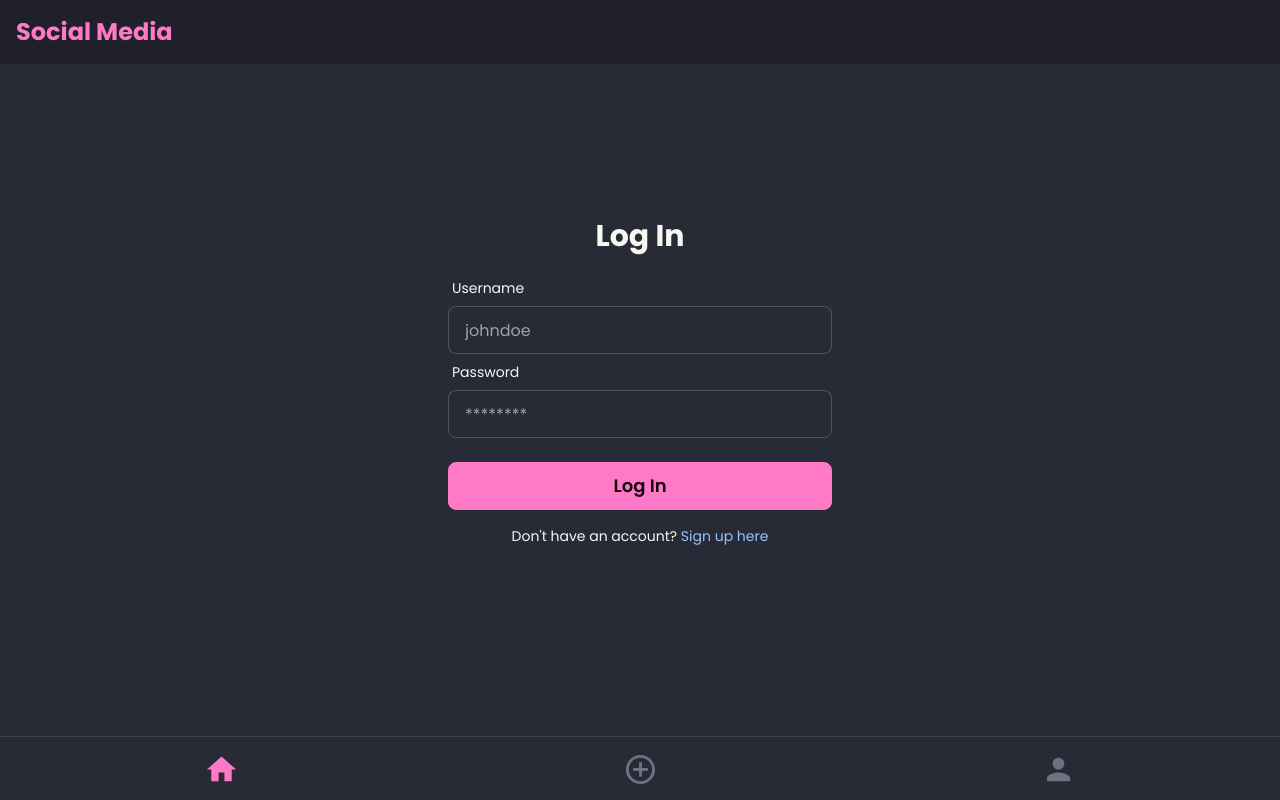
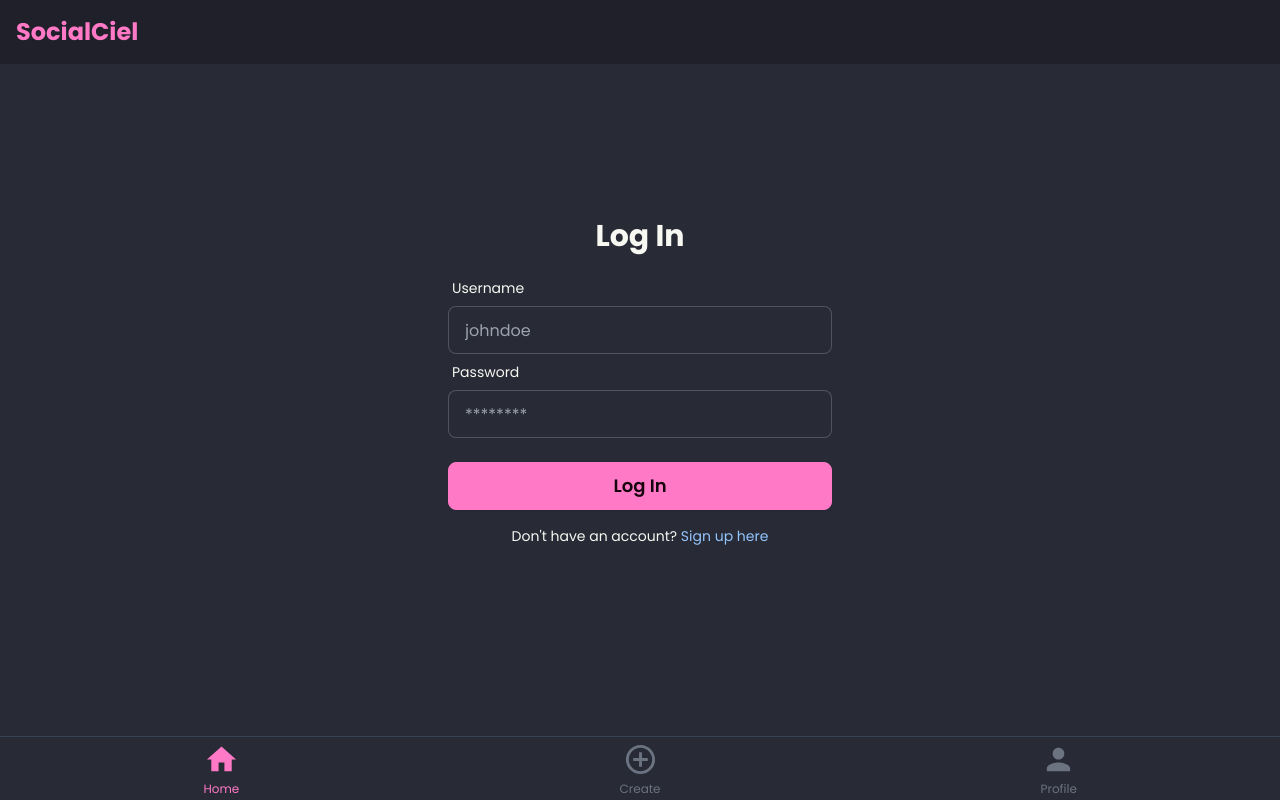
Before and after one commit to aarushkx/social-media, a React (Vite) app in the folder frontend/: page /login in a window 1280 px wide. Built offline with nearby package versions, Linux system fonts and the light colour scheme.

Commit message:
Add navigation

```diff
--- a/frontend/src/App.jsx
+++ b/frontend/src/App.jsx
@@ -2,7 +2,6 @@ import React, { useEffect, useState } from "react";
 import { useDispatch } from "react-redux";
 import { BottomNavbar } from "./components/index.js";
 import { Outlet } from "react-router-dom";
-
 
 function App() {
     const [loading, setLoading] = useState(true);
@@ -14,10 +13,10 @@ function App() {
 
     return !loading ? (
         <>
-            <BottomNavbar />
             <main>
                 <Outlet />
             </main>
+            <BottomNavbar />
         </>
     ) : (
         <>
--- a/frontend/src/components/BottomNavbar.jsx
+++ b/frontend/src/components/BottomNavbar.jsx
@@ -2,38 +2,65 @@ import React, { useState } from "react";
 import HomeIcon from "@mui/icons-material/Home";
 import AddCircleOutlineIcon from "@mui/icons-material/AddCircleOutline";
 import PersonIcon from "@mui/icons-material/Person";
+import { useNavigate } from "react-router-dom";
+import { useSelector } from "react-redux";
 
 function BottomNavbar() {
-    const [activeButton, setActiveButton] = useState(0);
+    // const authStatus = useSelector((state) => state.auth.status);
+    const authStatus = true;
+    const navigate = useNavigate();
+    const [activeButton, setActiveButton] = useState("home");
+
+    const items = [
+        {
+            name: "Home",
+            value: "home",
+            url: "/",
+            isActive: authStatus,
+            icon: <HomeIcon fontSize="large" />,
+        },
+        {
+            name: "Create",
+            value: "create",
+            url: "/create-post",
+            isActive: authStatus,
+            icon: <AddCircleOutlineIcon fontSize="large" />,
+        },
+        {
+            name: "Profile",
+            value: "profile",
+            url: "/profile",
+            isActive: authStatus,
+            icon: <PersonIcon fontSize="large" />,
+        },
+    ];
 
     return (
-        <div className="btm-nav flex justify-between items-center p-3 border-t border-gray-700">
-            <button
-                onClick={() => setActiveButton(0)}
-                className={`flex flex-col items-center ${
-                    activeButton === 0 ? "text-primary" : "text-gray-500"
+        // <div className="btm-nav bg-base-100 border-t border-gray-700 flex justify-between items-center p-3 z-50 fixed bottom-0 left-0 right-0">
+        <div
+            className={`btm-nav bg-base-100 flex justify-between items-center p-3 z-50 fixed bottom-0 left-0 right-0 ${
+                authStatus ? "border-t border-gray-700" : ""
             }`}
         >
-                <HomeIcon fontSize="large" />
-            </button>
-
+            {items.map((item, index) =>
+                item.isActive ? (
                     <button
-                onClick={() => setActiveButton(1)}
+                        key={index}
+                        onClick={() => {
+                            setActiveButton(item.value);
+                            navigate(item.url);
+                        }}
                         className={`flex flex-col items-center ${
-                    activeButton === 1 ? "text-primary" : "text-gray-500"
+                            activeButton === item.value
+                                ? "text-primary"
+                                : "text-gray-500"
                         }`}
                     >
-                <AddCircleOutlineIcon fontSize="large" />
+                        {item.icon}
+                        <span className="text-xs">{item.name}</span>
                     </button>
-
-            <button
-                onClick={() => setActiveButton(2)}
-                className={`flex flex-col items-center ${
-                    activeButton === 2 ? "text-primary" : "text-gray-500"
-                }`}
-            >
-                <PersonIcon fontSize="large" />
-            </button>
+                ) : null
+            )}
         </div>
     );
 }
--- a/frontend/src/components/Form/LoginForm.jsx
+++ b/frontend/src/components/Form/LoginForm.jsx
@@ -1,11 +1,20 @@
 import React from "react";
+import { Link } from "react-router-dom";
+import { useNavigate } from "react-router-dom";
 
 function LoginForm() {
+    const navigate = useNavigate();
+
+    const handleSubmit = (e) => {
+        e.preventDefault();
+        navigate("/");
+    };
+
     return (
         <div className="flex-grow flex justify-center items-center">
             <div className="w-full max-w-md p-8 space-y-4">
                 <h2 className="text-3xl font-bold text-center">Log In</h2>
-                <form>
+                <form onSubmit={handleSubmit}>
                     <div className="form-control">
                         <label className="label">
                             <span className="label-text">Username</span>
@@ -27,16 +36,22 @@ function LoginForm() {
                         />
                     </div>
                     <div className="form-control mt-6">
-                        <button className="btn btn-primary w-full text-lg">
+                        <button
+                            className="btn btn-primary w-full text-lg"
+                            type="submit"
+                        >
                             Log In
                         </button>
                     </div>
                 </form>
                 <p className="text-center text-sm">
                     Don't have an account?{" "}
-                    <a href="#" className="text-blue-300">
+                    <Link
+                        className="cursor-pointer text-blue-300 hover:underline"
+                        onClick={() => navigate("/signup")}
+                    >
                         Sign up here
-                    </a>
+                    </Link>
                 </p>
             </div>
         </div>
--- a/frontend/src/components/Form/SignUpForm.jsx
+++ b/frontend/src/components/Form/SignUpForm.jsx
@@ -1,11 +1,19 @@
 import React from "react";
+import { Link, useNavigate } from "react-router-dom";
 
 function SignUpForm() {
+    const navigate = useNavigate();
+
+    const handleSubmit = (e) => {
+        e.preventDefault();
+        navigate("/");
+    };
+
     return (
         <div className="flex-grow flex justify-center items-center">
             <div className="w-full max-w-md p-8 space-y-4">
                 <h2 className="text-3xl font-bold text-center">Sign Up</h2>
-                <form>
+                <form onSubmit={handleSubmit}>
                     <div className="form-control">
                         <label className="label">
                             <span className="label-text">Name</span>
@@ -47,16 +55,22 @@ function SignUpForm() {
                         />
                     </div>
                     <div className="form-control mt-6">
-                        <button className="btn btn-primary w-full text-lg">
+                        <button
+                            className="btn btn-primary w-full text-lg"
+                            type="submit"
+                        >
                             Sign Up
                         </button>
                     </div>
                 </form>
                 <p className="text-center text-sm">
                     Already have an account?{" "}
-                    <a href="#" className="text-blue-300">
+                    <Link
+                        className="cursor-pointer text-blue-300 hover:underline"
+                        onClick={() => navigate("/login")}
+                    >
                         Log in here
-                    </a>
+                    </Link>
                 </p>
             </div>
         </div>
--- a/frontend/src/components/Header/Logo.jsx
+++ b/frontend/src/components/Header/Logo.jsx
@@ -1,7 +1,7 @@
 import React from "react";
 
 function Logo() {
-    return <h1 className="text-2xl font-bold text-primary">Social Media</h1>;
+    return <h1 className="text-2xl font-bold text-primary">SocialCiel</h1>;
 }
 
 export default Logo;
--- a/frontend/src/main.jsx
+++ b/frontend/src/main.jsx
@@ -43,7 +43,7 @@ const router = createBrowserRouter([
             {
                 path: "/create-post",
                 element: (
-                    <Protected isAuthenticated>
+                    <Protected isAuthenticated={false}>
                         <CreatePost />
                     </Protected>
                 ),
@@ -51,7 +51,7 @@ const router = createBrowserRouter([
             {
                 path: "/",
                 element: (
-                    <Protected isAuthenticated>
+                    <Protected isAuthenticated={false}>
                         <Home />
                     </Protected>
                 ),
@@ -59,7 +59,7 @@ const router = createBrowserRouter([
             {
                 path: "/profile",
                 element: (
-                    <Protected isAuthenticated>
+                    <Protected isAuthenticated={false}>
                         <Profile />
                     </Protected>
                 ),
--- a/frontend/src/pages/Home.jsx
+++ b/frontend/src/pages/Home.jsx
@@ -1,4 +1,4 @@
-import React, { useState, useEffect } from "react";
+import React, { useState } from "react";
 import { Header, Post } from "../components/index.js";
 
 function Home() {
@@ -75,7 +75,7 @@ function Home() {
     ];
 
     return (
-        <div className="flex flex-col min-h-screen">
+        <div className="flex flex-col min-h-screen mb-16">
             <Header isSliding={true} />
 
             {/* Tabs */}
--- a/package.json
+++ b/package.json
@@ -15,6 +15,7 @@
     "dotenv": "^16.4.5",
     "express": "^4.19.2",
     "jsonwebtoken": "^9.0.2",
-    "mongoose": "^8.6.0"
+    "mongoose": "^8.6.0",
+    "social-media": "file:"
   }
 }
```
Also changed, not shown: frontend/src/components/Header/Header.jsx (+5 -8 lines), 1 other file (tests, documents, lock files or other folders). Lines whose indentation alone changed are shown as unchanged.
